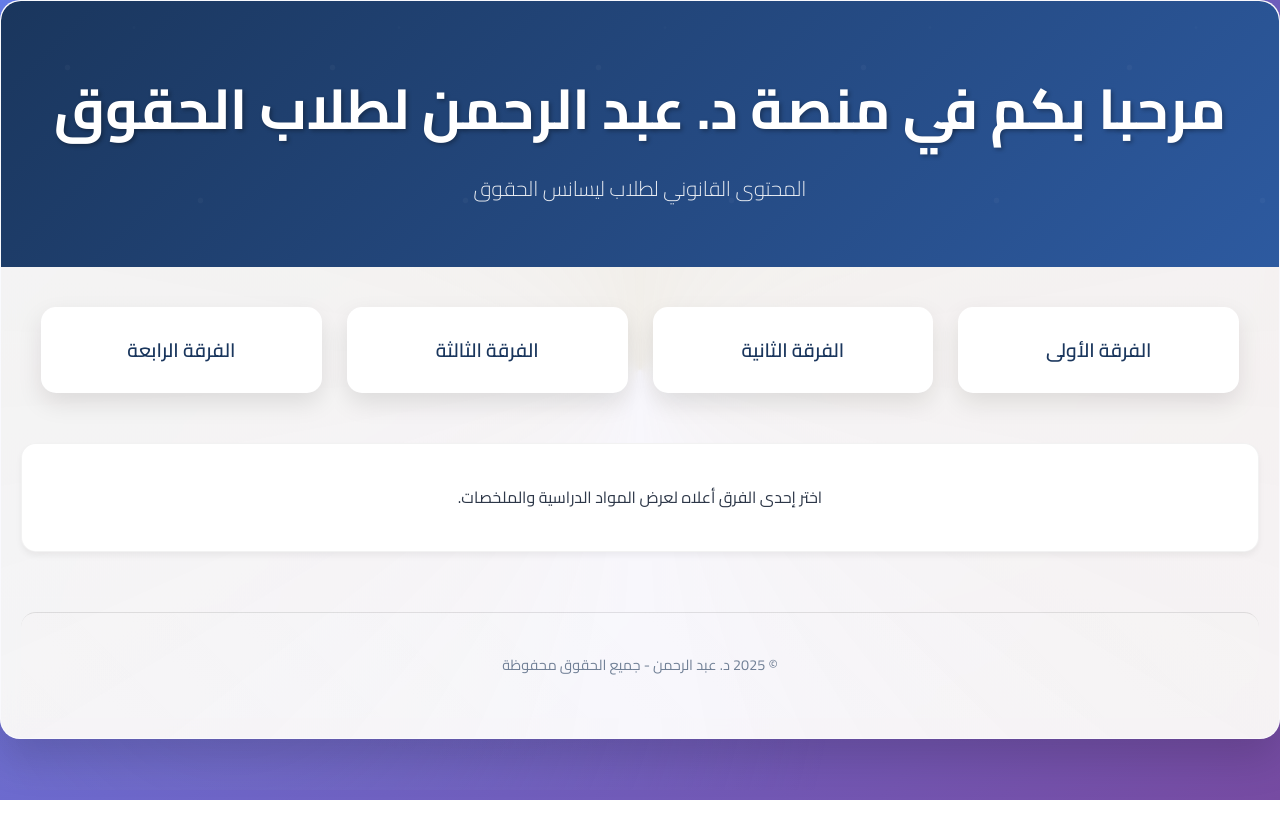
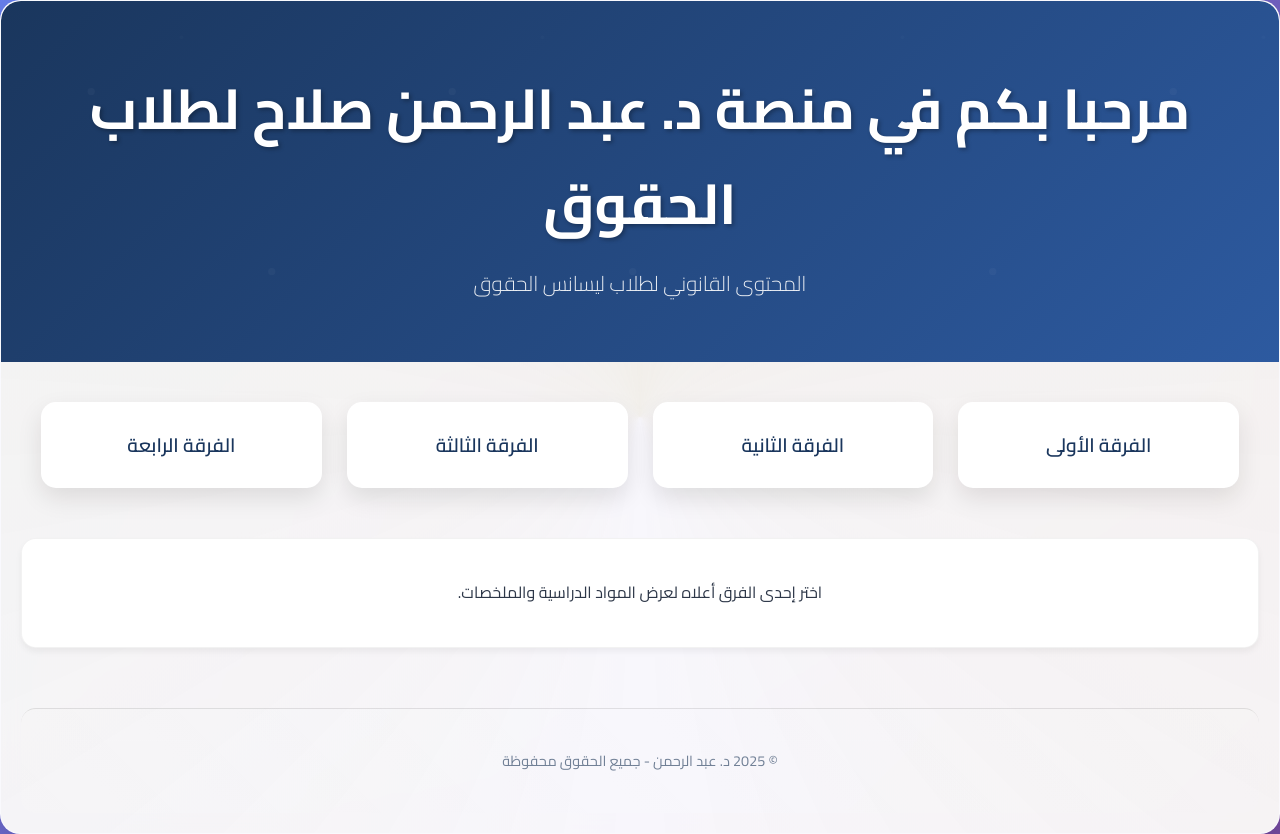
Before and after one commit to abdosalah155/abdosalah155.github.io, a plain HTML site: page index.html in a window 1280 px wide. Before the commit the page ends 800 px from the top, so only its background shows below. Drawn offline with Linux system fonts and the light colour scheme.

Commit message:
Update index.html

```diff
--- a/index.html
+++ b/index.html
@@ -3,12 +3,12 @@
 <head>
     <meta charset="UTF-8">
     <meta name="viewport" content="width=device-width, initial-scale=1.0">
-    <title>موقع د. عبد الرحمن القانوني</title>
+    <title>موقع د. عبد الرحمن صلاح القانوني</title>
     <link rel="stylesheet" href="style.css"> </head>
 <body>
     <div class="main-container">
         <header class="site-header">
-            <h1>مرحبا بكم في منصة د. عبد الرحمن لطلاب الحقوق</h1>
+            <h1>مرحبا بكم في منصة د. عبد الرحمن صلاح لطلاب الحقوق</h1>
             <p>المحتوى القانوني لطلاب ليسانس الحقوق  </p>
         </header>
 
```
